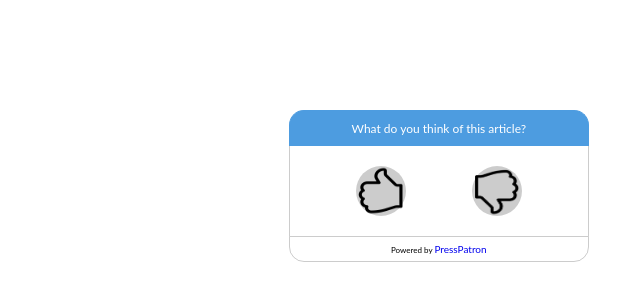
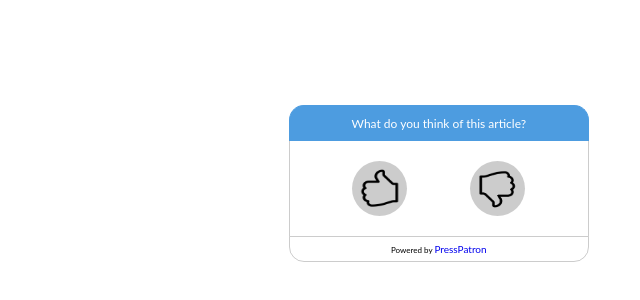
Before and after one commit to alexisdemeo/GroupProject2, a plain HTML site: page testing/re_widget_f1_test.html in a window 1280 px wide. Shown: the part 522-822 px from the top of the page, without its empty margins (640-1280 px from the left). Drawn offline with Linux system fonts and the light colour scheme.

Commit message:
updated css f3 and f1 button center

```diff
--- a/testing/re_widget_test.css
+++ b/testing/re_widget_test.css
@@ -121,8 +121,8 @@ p.re-widget-fb-prompt {
 .re-widget-btn-like,
 .re-widget-btn-dont {
     border-radius: 50%;
-    width: 50px;
-    height: 50px;
+    width: 55px;
+    height: 55px;
     position: relative;
     border-style: none;
     cursor: pointer;
@@ -137,13 +137,12 @@ p.re-widget-fb-prompt {
 .re-widget-img-like,
 .re-widget-img-dont {
     position: absolute;
-    top: 0;
-    left: 0;
-    bottom: 0;
-    right: 0;
+    top: -8px;
+    left: -8px;
+    padding: 15px;
     pointer-events: none;
-    height: 100%;
-    width: 100%;
+    height: 75%;
+    width: 75%;
 }
 
 .re-widget-footer {
--- a/widget/re_widget.css
+++ b/widget/re_widget.css
@@ -17,7 +17,7 @@
     height: auto;
     width: 300px;
     border: none;
-    border-radius: 25px;
+    border-radius: 15px;
 }
 
 .re-widget-header p,
@@ -44,9 +44,12 @@
 
 .re-widget-header {
     background-color: #4d9ce0;
-    border-top-left-radius: 25px;
-    border-top-right-radius: 25px;
+    border-top-left-radius: 15px;
+    border-top-right-radius: 15px;
     color: #ffffff;
+    border-top: 1px solid rgba(77, 156, 224, 1);
+    border-left: 1px solid rgba(77, 156, 224, 1);
+    border-right: 1px solid rgba(77, 156, 224, 1);
     /* position: relative; */
 }
 
@@ -60,6 +63,9 @@ p.re-widget-fb-prompt {
     flex-basis: auto;
     flex-grow: 1;
     justify-content: center;
+    border-left: 1px solid rgba(0, 0, 0, .2);
+    border-right: 1px solid rgba(0, 0, 0, .2);
+    padding: 10px 0 10px 0;
 }
 
 .re-widget-body p {
@@ -89,12 +95,12 @@ p.re-widget-fb-prompt {
     flex-basis: 40%;
     width: auto;
     position: relative;
-    padding: 8px;
+    padding: 6px;
     margin: 5px;
     border-style: none;
-    background-color: rgba(77, 156, 224, 0.3);
+    background-color: rgba(0, 0, 0, .2);
     color: black;
-    border-radius: 2px;
+    border-radius: 5px;
     cursor: pointer;
 }
 
@@ -110,11 +116,12 @@ p.re-widget-fb-prompt {
 .re-widget-btn-like,
 .re-widget-btn-dont {
     border-radius: 50%;
-    width: 50px;
-    height: 50px;
+    width: 55px;
+    height: 55px;
     position: relative;
     border-style: none;
     cursor: pointer;
+    background-color: rgba(0, 0, 0, .2);
 }
 
 .re-widget-btn-like:focus,
@@ -122,34 +129,35 @@ p.re-widget-fb-prompt {
     outline: 0;
 }
 
-.re-widget-btn-like img,
-.re-widget-btn-dont img {
-    pointer-events: none;
-}
-
 .re-widget-img-like,
 .re-widget-img-dont {
     position: absolute;
-    top: 0;
-    left: 0;
-    bottom: 0;
-    right: 0;
+    top: -8px;
+    left: -8px;
+    padding: 15px;
+    pointer-events: none;
+    height: 75%;
+    width: 75%;
 }
 
 .re-widget-footer {
     font-size: 8px;
     text-align: center;
-    border-top: 1px solid rgba(0, 0, 0, .2);
+    border: 1px solid rgba(0, 0, 0, .2);
+    border-bottom-left-radius: 15px;
+    border-bottom-right-radius: 15px;
 }
 
 .re-widget-nav-wrapper {
     display: flex;
     justify-content: space-evenly;
     padding: 10px;
+    border-left: 1px solid rgba(0, 0, 0, .2);
+    border-right: 1px solid rgba(0, 0, 0, .2);
 }
 
 .re-widget-nav-wrapper button {
-    border-radius: 2px;
+    border-radius: 5px;
     padding: 5px 12px 5px 12px;
     cursor: pointer;
 }
@@ -171,7 +179,6 @@ p.re-widget-fb-prompt {
 }
 
 .re-widget-input-container-f3 {
-    /* max-width: 300px; */
     margin: 0 auto;
 }
 
```
Also changed, not shown: testing/re_widget_f3_test.html (+2 -2 lines), widget/re_widget.js (+4 -4 lines), widget/re_widget_f3.html (+2 -2 lines).
